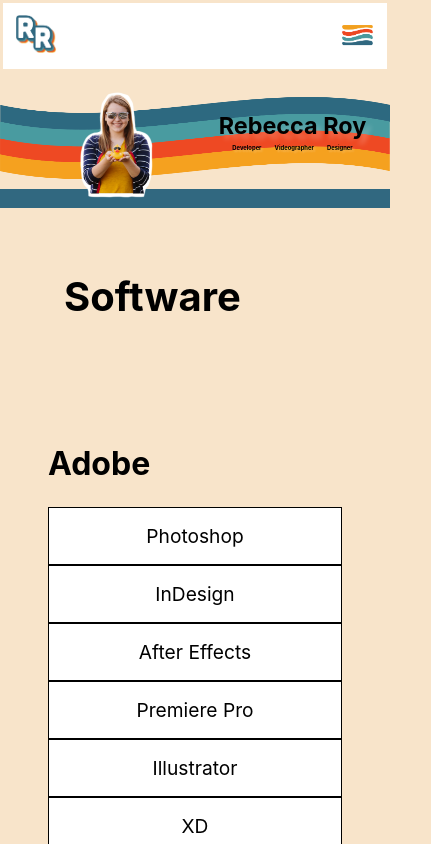
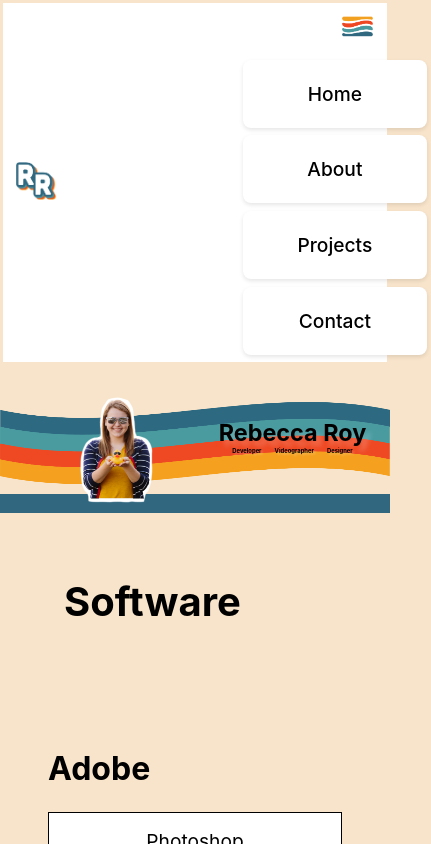
Before and after one commit to RRoyStudio/RRoy-Portfolio, a React (Create React App) app in the folder portfolio/: page / in a window 390 px wide. Shown: the top 844 px of the page, 431 px wide, since content can reach past the window. Built offline with nearby package versions, Linux system fonts and the light colour scheme.

Commit message:
12-4 home

```diff
--- a/portfolio/src/App.css
+++ b/portfolio/src/App.css
@@ -1,4 +1,6 @@
-
+.nav{
+    position: sticky;
+}
 
 .footer{
     bottom: .5vw;
--- a/portfolio/src/App.js
+++ b/portfolio/src/App.js
@@ -1,5 +1,6 @@
 import React from 'react';
 import './App.css';
+import PageWrapper from './Comp/PageWrapper.jsx';
 import Navbar from './Comp/Navbar';
 import Header from './Comp/home-header';
 import Software from './Comp/Software';
@@ -11,9 +12,12 @@ import Footer from './Comp/footer.js';
 function HomePage() {
   return (
     <div className="HomePage">
+
       <Navbar className="nav" />
+      <PageWrapper/>
       <Header className="header" />
       <Software className="software" />
+      <PageWrapper/>
       <Footer className="footer"/>
 
     </div>
--- a/portfolio/src/Comp/Navbar.css
+++ b/portfolio/src/Comp/Navbar.css
@@ -1,73 +1,64 @@
+:root {
+	--color1: #F38C0C ; /*Yellow*/
+	--color2: #E72F17 ; /*Red*/
+	--color3: #3B898D; /*Teal*/
+	--random-color: var(--color1);
+}
+
+/* Main container */
 .nav-container {
 	border: #F8E4CA solid 1vw;
 	display: grid;
-	grid-template-columns: 1fr 1fr;
-	grid-template-rows: 1fr;
-	grid-template-areas: "colmn1 colmn2";
+	grid-template-columns: repeat(2, 1fr);
 	height: fit-content;
-	position: sticky;
-}
-
-
-.nav-colmn1 {
-	width: 1fr;
 	background-color: white;
 }
 
+/* Column styles */
+.nav-colmn1,
 .nav-colmn2 {
-	width: 1fr;
+	width: 100%;
+	background-color: white;
 	align-content: center;
-	background-color: white;
 }
 
+/* Logo image */
 .nav-colmn1 img {
 	height: 5vw;
 	margin: 1vw;
 	background-color: white;
+}
 
-	@media screen and (max-width: 500px) {
-		width: 15vw;
-		height: auto;
-	}
-};
-
+/* Button reset */
 button {
 	background-color: white;
+	border: none;
 	outline: none;
-	border: none;
-
+	cursor: pointer;
 }
 
-
+/* Hamburger menu */
 .hamburger {
+	display: none;
 	float: right;
 	margin: 1vw;
 	background-color: white;
-	display: none;
-	border: none;
-	@media screen and (max-width: 500px) {
-		display: block;
-	}
 }
 
 .hamburger img {
 	width: 10vw;
 	height: auto;
 	background-color: white;
-	border: none;
 }
 
-
+/* Navigation list */
 .nav ul {
 	list-style-type: none;
 	margin: 1vw;
 	float: right;
 	background-color: white;
 	display: block;
-
-	@media screen and (max-width: 500px) {
-		display: none;
-	}
+	text-decoration: none;
 }
 
 .nav li {
@@ -76,16 +67,107 @@ button {
 	background-color: white;
 }
 
+.nav li a {
+    text-decoration: none;
+	color: black;
+    background-color: white;  /* Change text color */
+    font-size: 1.2rem;  /* Change font size */
+    font-weight: 500;  /* Change font weight */
+	padding:.5vw;
+    transition: color 0.3s ease;  /* Smooth color transition on hover */
+}
+
+.nav li a:hover {
+	color: var(--random-color);
+	animation: colorChange 0.3s forwards;
+}
+@keyframes colorChange {
+	100%{
+		color: var(--random-color);
+	}
+}
+
+
+/* For active/current page link */
+.nav li a.active {
+	color: var(--random-color);
+    animation: colorChange 0.3s forwards;
+}
+@keyframes colorChange {
+	100%{
+		color: var(--random-color);
+	}
+}
+
+/* Header links states */
 .nav .headerlinks {
 	display: none;
+	position: absolute;
+    top: 100%;
+    right: 0;
+    width: 100%;
+    background: white;
+    z-index: 100;
+    padding: 1rem;
+    border-top: none;
 }
 
 .nav .header_links.open {
 	display: block;
 }
 
-/* Clear floats after the columns */
-.nav .row:after {
+/* Media queries */
+@media screen and (max-width: 768px) {
+
+
+	.nav-colmn1 img {
+		width: 15vw;
+		height: auto;
+	}
+
+	.hamburger {
+		display: block;
+	}
+
+	.nav ul {
+		display: none;
+	}
+
+	li {
+		width: 100%;
+		padding: 20px;
+		text-align: center;
+		margin: 10px 0;
+		border-radius: 8px;
+		background: #f8f8f8;
+		box-shadow: 0 2px 4px rgba(0,0,0,0.1);
+		transform: translateX(0);
+		transition: transform 0.3s ease, background-color 0.3s ease;
+		}
+
+	li:hover {
+		background-color: #fff;
+		transform: translateX(10px);
+		animation: colorChange 0.3s forwards;
+		color: var(--random-color);
+	}
+	@keyframes colorChange {
+		100%{
+			color: var(--random-color);
+		}
+		}
+
+	li a {
+		display: block;
+		font-weight: 600;
+		color: #333;
+		font-size: 1.1rem;
+		}
+
+}
+
+/* Clearfix */
+.nav .row::after {
 	content: "";
 	display: table;
 	clear: both;
--- a/portfolio/src/Comp/Navbar.js
+++ b/portfolio/src/Comp/Navbar.js
@@ -1,32 +1,62 @@
-import React from 'react';
+import React, { useState } from 'react';
 import './Navbar.css';
 import RRicon from './assets/RR-icon.png';
 import hamburgericon from './assets/hamburger-18.png';
 
+function Navbar() {
+    const [isMenuOpen, setIsMenuOpen] = useState(window.innerWidth <= 768);
+    const toggleMenu = () => {
+        setIsMenuOpen(!isMenuOpen);
+    };
+
+    const navLinks = ['Home', 'About', 'Projects', 'Contact'];
+
+    const colors = ['--color1', '--color2', '--color3', '--color4'];
+
+    const [currentColorIndex, setCurrentColorIndex] = useState(0);
+    function setRandomColor() {
+        let newIndex;
+        do {
+            newIndex = Math.floor(Math.random() * colors.length);
+        } while (newIndex === currentColorIndex);
+
+        setCurrentColorIndex(newIndex);
+        document.documentElement.style.setProperty('--random-color', `var(${colors[newIndex]})`);
+    }
 
 
+    const handleLinkClick = () => {
+        setRandomColor();
+    }
 
-function Navbar() {
-    let headerLinks = document.querySelector('.header_links');
-
+    const handleMouseEnter = () => {
+        setRandomColor();
+    }
 
     return (
-        <div className="nav">
+        <nav className="nav">
             <div className="nav-container">
-                <div className= 'nav-colmn1'>
-                    <img src={RRicon} alt="RR" />
+                <div className="nav-colmn1">
+                    <img src={RRicon} alt="RR Logo" />
                 </div>
-                <div className= 'nav-colmn2'>
-                    <button onClick={() => headerLinks.classList.toggle('open')} className="hamburger" id='hamburger'><img src={hamburgericon} alt="hamburger menu" /></button>
-                    <ul id='header_links'>
-                        <li>Home</li>
-                        <li>About</li>
-                        <li>Projects</li>
-                        <li>Contact</li>
+                <div className="nav-colmn2">
+                    <button
+                        onClick={toggleMenu}
+                        className="hamburger"
+                        aria-label="Toggle navigation menu"
+                    >
+                        <img src={hamburgericon} alt="Menu" />
+                    </button>
+                    <ul className={`header_links ${isMenuOpen ? 'open' : ''}`}>
+                        {navLinks.map((link, index) => (
+                            <li key={index}>
+                                <a href={`#${link.toLowerCase()}`} onMouseEnter={handleMouseEnter} onClick={handleLinkClick}>{link}</a>
+                            </li>
+                        ))}
                     </ul>
                 </div>
             </div>
-        </div>
+        </nav>
     );
 }
 
--- /dev/null
+++ b/portfolio/src/Comp/PageWrapper.jsx
@@ -0,0 +1,13 @@
+const PageWrapper = ({ children }) => {
+  return (
+    <div style={{
+      marginTop: '3vw',
+      width: '100%',
+      position: 'relative'
+    }}>
+      {children}
+    </div>
+  );
+};
+
+export default PageWrapper;
--- a/portfolio/src/Comp/home-header.css
+++ b/portfolio/src/Comp/home-header.css
@@ -1,10 +1,7 @@
-
 .header {
   display: grid;
   grid-template-columns: 1fr 1fr;
-    grid-template-rows: 1fr;
-    grid-template-areas:
-      "colmn1-header colmn2-header";
+  grid-template-areas: "colmn1-header colmn2-header";
   height: fit-content;
   justify-items: center;
   background-image: url(./assets/flipedBG.png);
@@ -14,24 +11,20 @@
   border-bottom: 5vw solid #316880;
 }
 
-
 .colmn1-header {
   grid-area: colmn1-header;
   display: flex;
-    margin-left: 20%;
-    margin-top: 0;
+  margin: 0 0 -10% 20%;
+  align-content: end;
   background-color: transparent;
-    align-content: end;
-    margin-bottom: -10%;
 }
 
-.duckyimg{
+.duckyimg {
   width: auto;
   height: 35vw;
-    justify-items: center;
-    background-color: transparent;
   align-self: end;
   justify-self: end;
+  background-color: transparent;
 }
 
 .colmn2-header {
@@ -43,22 +36,18 @@
 }
 
 .header h1 {
-    background-color: transparent;
   font-size: 6vw;
-    margin: 1vw;
+  margin: 1vw 1vw 0;
   text-align: center;
   text-shadow: 5px 5px 5px rgba(255, 255, 255, 0.227);
-    margin-bottom: 0%;
-    padding: 0%;
+  background-color: transparent;
 }
 
 .header h3 {
-    margin-top: 0%;
-    padding: 0%;
-    background-color: transparent;
   font-size: 1.5vw;
-    margin: 1vw;
+  margin: 0 1vw 1vw;
   text-align: center;
   word-spacing: 3vw;
   text-shadow: 2px 2px 2px rgba(255, 255, 255, 0.227);
+  background-color: transparent;
 }
```
Also changed, not shown: portfolio/src/Comp/home-header.js (+8 -4 lines). Lines whose indentation alone changed are shown as unchanged.
